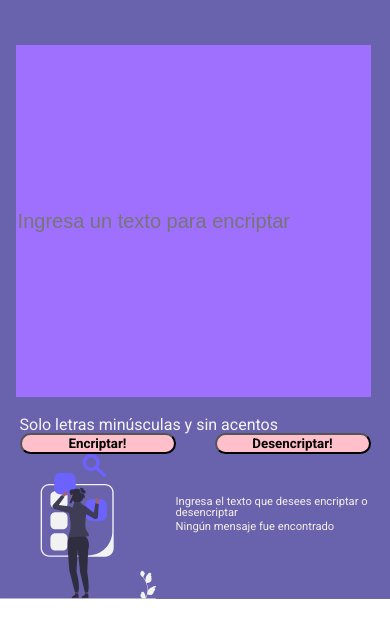
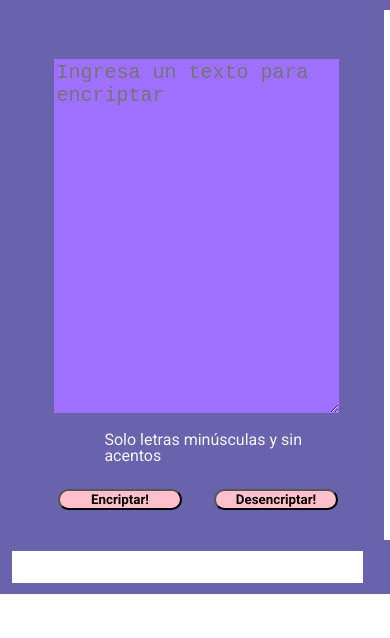
Before and after one commit to AlexandraCynthia/1erChallengue, a plain HTML site: page index.html in a window 390 px wide. Both pictures are taken after a click on the button "Desencriptar!". Shown: the part 52-690 px from the top of the page. Drawn offline with Linux system fonts and the light colour scheme.

Commit message:
corrigiendo estilos y código de desencritado

```diff
--- a/app.js
+++ b/app.js
@@ -54,20 +54,26 @@ function encriptar(texto){
  }
 
  function desencriptarTexto(){
-    if (textoEncriptadoGlobal!=document.getElementById('inputText').value){
-        document.getElementById('inputText').value = desencriptar(inputText.value)
-    }else{
-        document.getElementById('inputText').value = desencriptar(textoEncriptadoGlobal)
-    }
+    var textoEnc = document.getElementById('inputText').value.toLowerCase();
+    var desencriptado = desencriptar(textoEnc);
+
+    //oculta la imagen y el texto
+    document.getElementById("img").style.display="none"
+    document.getElementById("texto1").style.display="none"
+    document.getElementById("texto2").style.display="none"
+
+    //muestra texto desencriptado
+    document.getElementById('textEncriptado').innerText = desencriptado;
+    document.getElementById('textEncriptado').style.display= "block";
+
+
 
 }
-
-
  function desencriptar(texto){
+    texto=texto.replace(/ufat/g, "u");
+    texto=texto.replace(/ober/g, "o");
+    texto=texto.replace(/ai/g, "a");
+    texto= texto.replace(/imes/g, "i");
     texto = texto.replace(/enter/g, "e");
-    texto= texto.replace(/imes/g, "i");
-    texto=texto.replace(/ai/g, "a");
-    texto=texto.replace(/ober/g, "o");
-    texto=texto.replace(/ufat/g, "u");
     return texto;
  }
--- a/index.html
+++ b/index.html
@@ -20,7 +20,7 @@
     </section>
 
     <section class="area2">
-            <input type="text" class="textNormal" id="inputText" placeholder="Ingresa un texto para encriptar">
+            <textarea class="textNormal" cols="30" rows="10" id="inputText" placeholder="Ingresa un texto para encriptar"></textarea>
             <p class="parrafo">Solo letras minúsculas y sin acentos</p>
             <div class="botones">
                     <button onclick="encriptarTexto();" class="botonEncriptar" >Encriptar!</button>
--- a/style.css
+++ b/style.css
@@ -25,7 +25,9 @@ body{
     justify-content: space-evenly;
     background-color: #6962AD;
     width: 35%;
-    height: 100%;
+    height: auto;
+    padding: 21px 30px 30px 80px;
+    border: black;
 }
 
 .copyright{
@@ -44,6 +46,7 @@ body{
     background-color:#6962AD;
     width: 35%;
     height: 100%;
+    border: black;
 }
 
 .area3 h2{
@@ -51,8 +54,10 @@ body{
  }
 
  .parrafo{
-    padding-left: 5%;
+    padding-left: 20%;
     padding-top: 5%;
+    padding-bottom: 8%;
+
     color: whitesmoke;
 }
 
@@ -131,6 +136,14 @@ body{
     margin-top:-10%;
 }
 
+.botonEncriptar:hover{
+    background-color:#FF8F8F;
+  }
+
+  .botonCopiar:hover{
+    background-color: #B4BDFF;
+  }
+
 /*Medidas Query*/
 
 @media all and (max-width: 480px) {
@@ -148,7 +161,7 @@ body{
 
     .area1{
         width: 100%;
-        height: auto;
+        height: 50%;
     }
 
     .img1{
@@ -159,8 +172,9 @@ body{
     .area2{
         display: block;
         background-color: #6962AD;
-        width: 100%;
-        height: auto;
+        width: 80%;
+        height: 100%;
+        padding-left:42px ;
     }
 
     .area3{
@@ -168,13 +182,17 @@ body{
         flex-direction: column;
         background-color:#6962AD;
         width: 100%;
-        height: auto;
+        height: 100%;
     }
 
     .area3 p{
         position: absolute;
         font-size: 70%;
         margin-left: 25%;
+    }
+
+    p{
+        padding: 15px 15px;
     }
 
     .area3 h2{
@@ -203,5 +221,8 @@ body{
     display: none;
   }
 
+  .botonEncriptar:hover{
+    background-color:red;
+  }
 
 }
```
Lines whose indentation alone changed are shown as unchanged.
